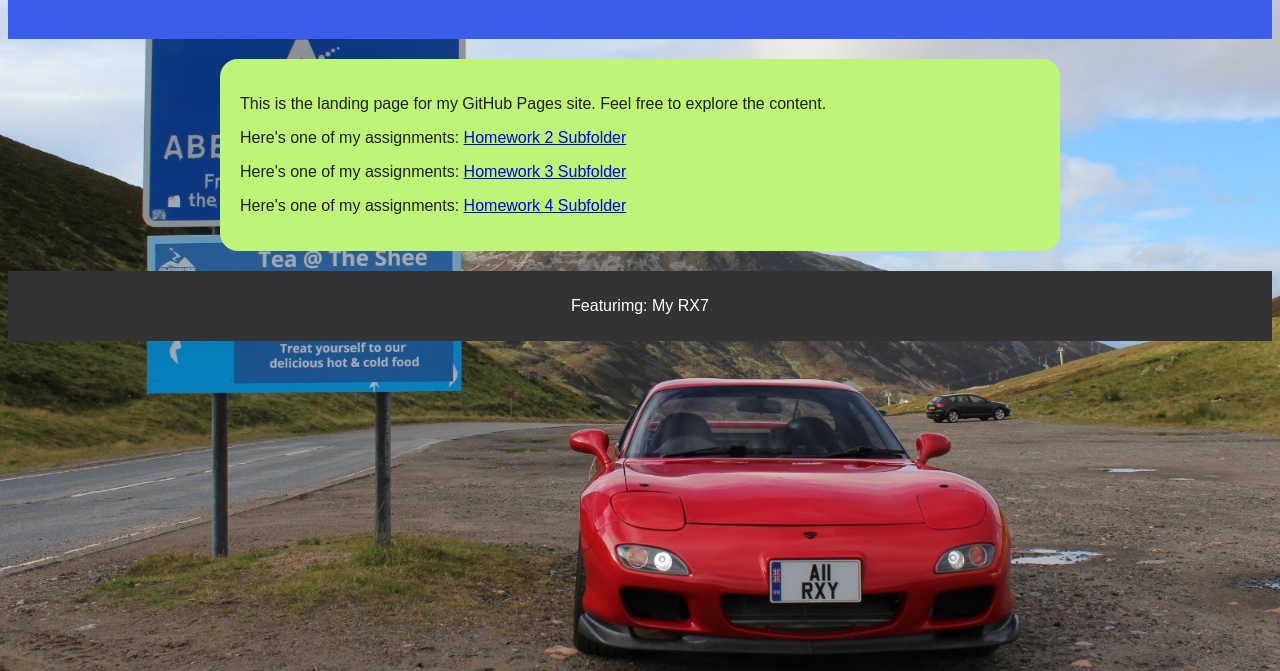
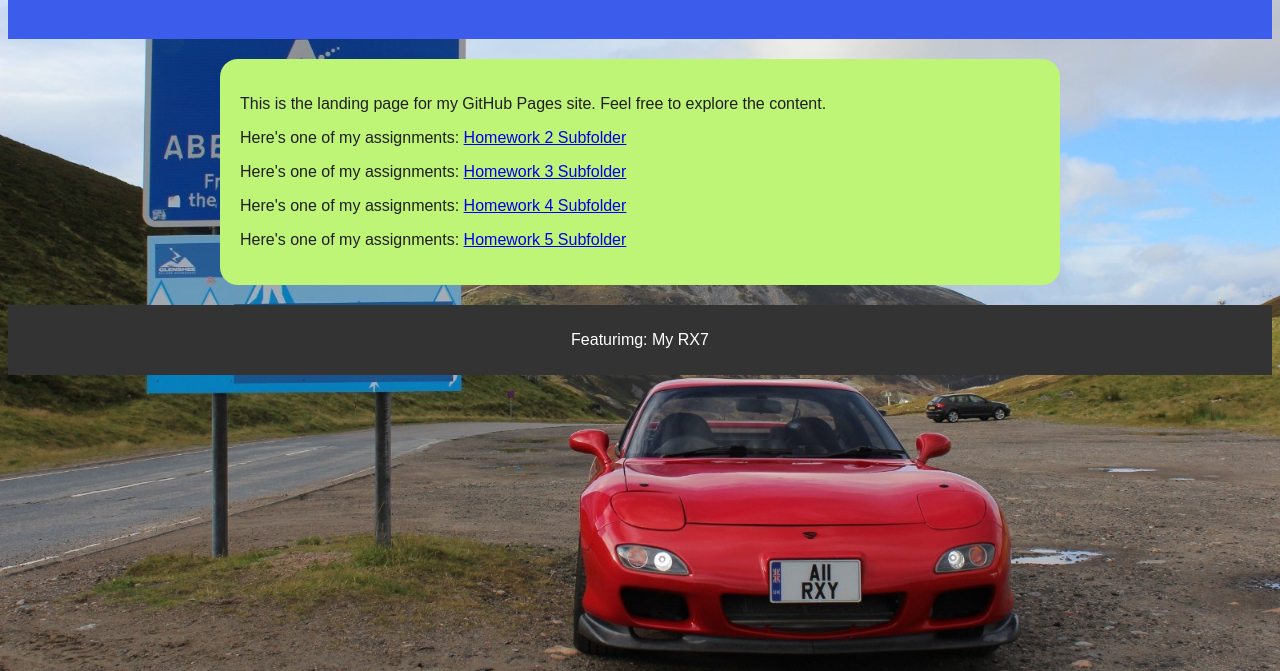
Before and after one commit to Tangeloss/tangeloss.github.io, a plain HTML site: page index.html in a window 1280 px wide. Shown: the part 129-800 px from the top of the page. Drawn offline with Linux system fonts and the light colour scheme.

Commit message:
homepage

```diff
--- a/index.html
+++ b/index.html
@@ -22,6 +22,8 @@
         <p>Here's one of my assignments: <a href="csc300x-hw3">Homework 3 Subfolder</a></p>
 
         <p>Here's one of my assignments: <a href="csc300x-hw4">Homework 4 Subfolder</a></p>
+
+        <p>Here's one of my assignments: <a href="csc300x-hw5">Homework 5 Subfolder</a></p>
     </div>
 
     <footer>
```
